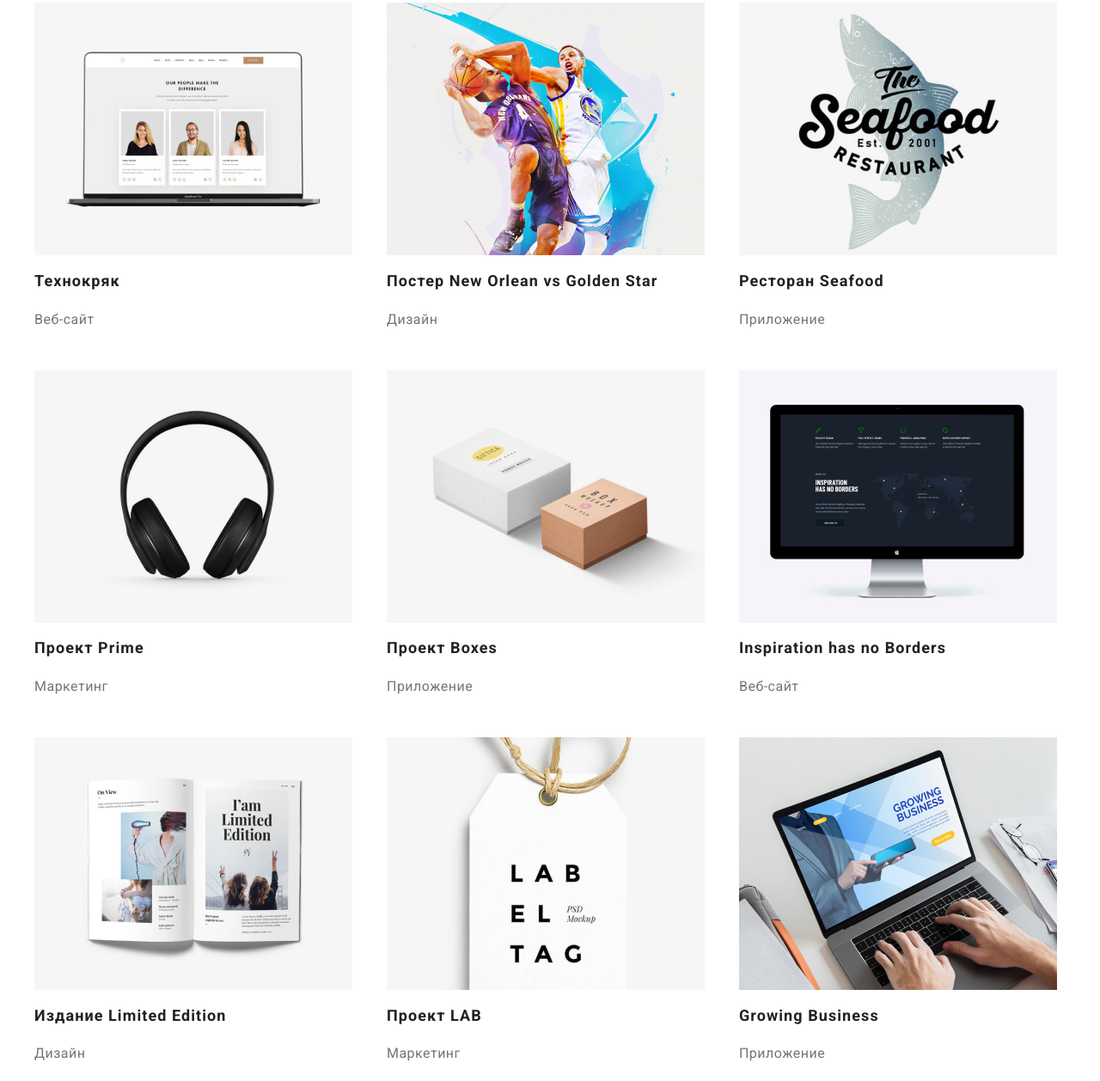
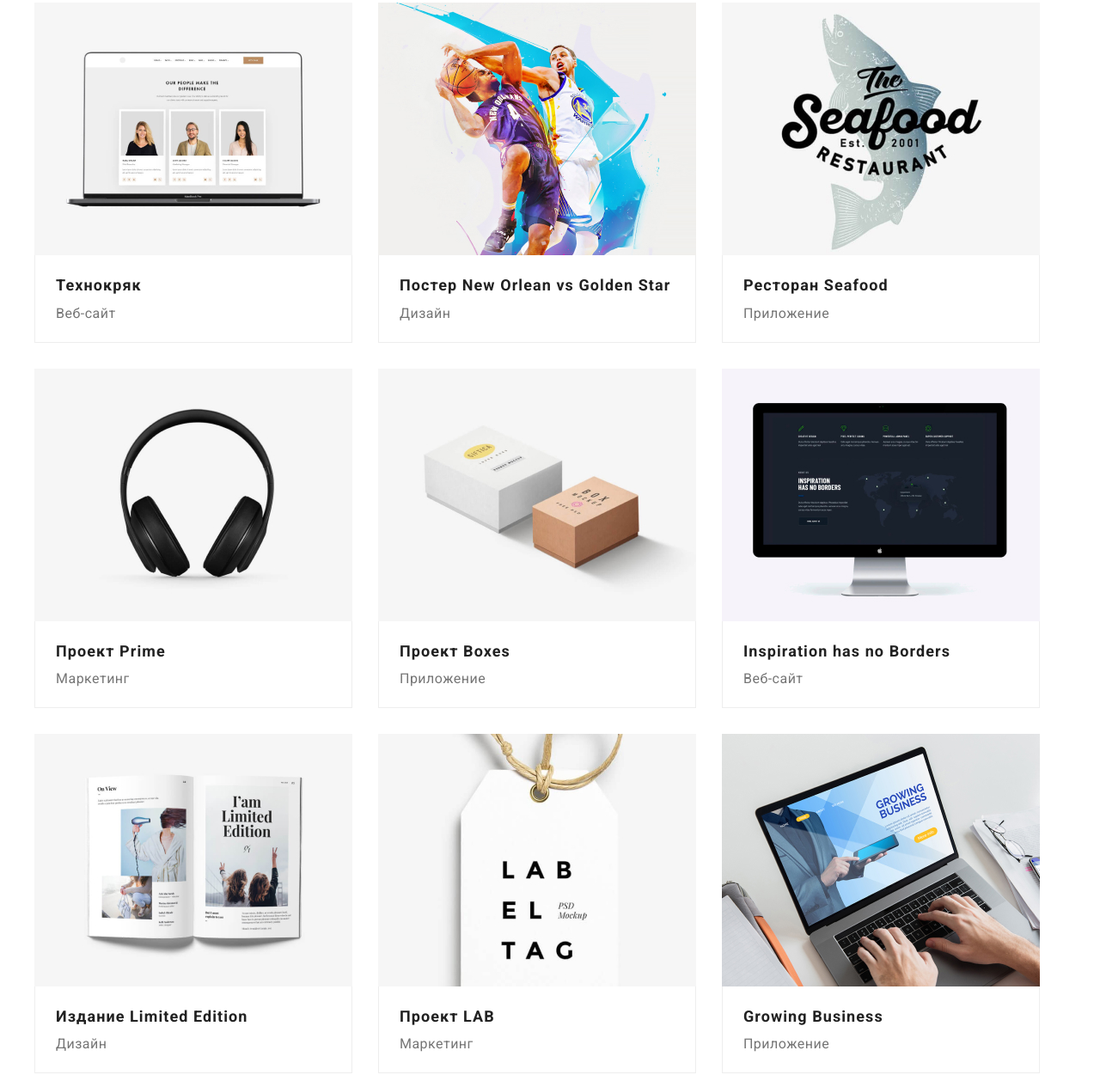
Before and after one commit to KorvinQuatro/goit-markup-hw-03, a plain HTML site: page portfolio.html in a window 1280 px wide. Shown: the part 271-1529 px from the top of the page at 86% size. Drawn offline with Linux system fonts and the light colour scheme.

Commit message:
Добавляет правки 2 дз3

```diff
--- a/css/style.css
+++ b/css/style.css
@@ -21,7 +21,6 @@ body {
 img {
   display: block;
   max-width: 100%;
-  margin: 0;
 }
 
 /* Container */
@@ -354,9 +353,10 @@ padding-bottom: 30px;
   margin-bottom: 0;
 }
 .portfolio-examples {
-  flex-basis: calc(100% / 3 - 30px);
+  flex-basis: calc(100% / 3 - 40px);
   margin-left: 30px;
   margin-top: 30px;
+  width: 370px;
 }
 .portfolio-button {
   color: var(--accent-color);
@@ -371,6 +371,15 @@ padding-bottom: 30px;
 .portfolio-link {
   color: var(--primary-text-color);
   text-decoration: none;
+  display: block;
+}
+.portfolio-link-text {
+  padding-top: 20px;
+  padding-bottom: 20px;
+  padding-right: 24px;
+  padding-left: 24px;
+  border: 1px solid #EEEEEE;
+  border-top: 0px;
 }
 .portfolio-examples-title {
   color: var(--title-text-color);
@@ -378,8 +387,11 @@ padding-bottom: 30px;
   font-size: 18px;
   line-height: 1.7;
   letter-spacing: 0.06em;
+  margin-top: 0;
+  margin-bottom: 4px;
 }
 .portfolio-examples-text {
   font-size: 16px;
   line-height: 1.6;
+  margin: 0;
 }
--- a/portfolio.html
+++ b/portfolio.html
@@ -42,64 +42,82 @@
                         <li class="portfolio-examples list">
                             <a href="" class="portfolio-link">
                                 <img src="./img/img-portf1.jpg" alt="Технокряк" width="370">
+                                <div class="portfolio-link-text">
                                     <h2 class="portfolio-examples-title">Технокряк</h2>
                                     <p class="portfolio-examples-text">Веб-сайт</p>
+                                </div>
                             </a>
                         </li>
                         <li class="portfolio-examples list">
                             <a href="" class="portfolio-link">
                                 <img src="./img/img-portf2.jpg" alt="Постер New Orlean vs Golden Star" width="370">
+                                <div class="portfolio-link-text">
                                     <h2 class="portfolio-examples-title">Постер New Orlean vs Golden Star</h2>
                                     <p class="portfolio-examples-text">Дизайн</p>
+                                </div>
                             </a>
                         </li>
                         <li class="portfolio-examples list">
                             <a href="" class="portfolio-link">
                                 <img src="./img/img-portf3.jpg" alt="Ресторан Seafood" width="370">
+                                <div class="portfolio-link-text">
                                     <h2 class="portfolio-examples-title">Ресторан Seafood</h2>
                                     <p class="portfolio-examples-text">Приложение</p>
+                                </div>
                             </a>
                         </li>
                         <li class="portfolio-examples list">
                             <a href="" class="portfolio-link">
                                 <img src="./img/img-portf4.jpg" alt="Проект Prime" width="370">
+                                <div class="portfolio-link-text">
                                     <h2 class="portfolio-examples-title">Проект Prime</h2>
                                     <p class="portfolio-examples-text">Маркетинг</p>
+                                </div>
                             </a>
                         </li>
                         <li class="portfolio-examples list">
                             <a href="" class="portfolio-link">
                                 <img src="./img/img-portf5.jpg" alt="Проект Boxes" width="370">
+                                <div class="portfolio-link-text">
                                     <h2 class="portfolio-examples-title">Проект Boxes</h2>
                                     <p class="portfolio-examples-text">Приложение</p>
+                                </div>
                             </a>
                         </li>
                         <li class="portfolio-examples list">
                             <a href="" class="portfolio-link">
                                 <img src="./img/img-portf6.jpg" alt="Inspiration has no Borders" width="370">
+                                <div class="portfolio-link-text">
                                     <h2 class="portfolio-examples-title">Inspiration has no Borders</h2>
                                     <p class="portfolio-examples-text">Веб-сайт</p>
+                                </div>
                             </a>
                         </li>
                         <li class="portfolio-examples list">
                             <a href="" class="portfolio-link">
                                 <img src="./img/img-portf7.jpg" alt="Издание Limited Edition" width="370">
+                                <div class="portfolio-link-text">
                                     <h2 class="portfolio-examples-title">Издание Limited Edition</h2>
                                     <p class="portfolio-examples-text">Дизайн</p>
+                                </div>
                             </a>
                         </li>
                         <li class="portfolio-examples list">
                             <a href="" class="portfolio-link">
                                 <img src="./img/img-portf8.jpg" alt="Проект LAB" width="370">
+                                <div class="portfolio-link-text">
                                     <h2 class="portfolio-examples-title">Проект LAB</h2>
                                     <p class="portfolio-examples-text">Маркетинг</p>
+                                </div>
                             </a>
                         </li>
                         <li class="portfolio-examples list">
                             <a href="" class="portfolio-link">
                                 <img src="./img/img-portf9.jpg" alt="Growing Business" width="370">
+                                <div class="portfolio-link-text">
                                     <h2 class="portfolio-examples-title">Growing Business</h2>
                                     <p class="portfolio-examples-text">Приложение</p>
+                                </div>
                             </a>
                         </li>
                     </ul>
```
Lines whose indentation alone changed are shown as unchanged.
